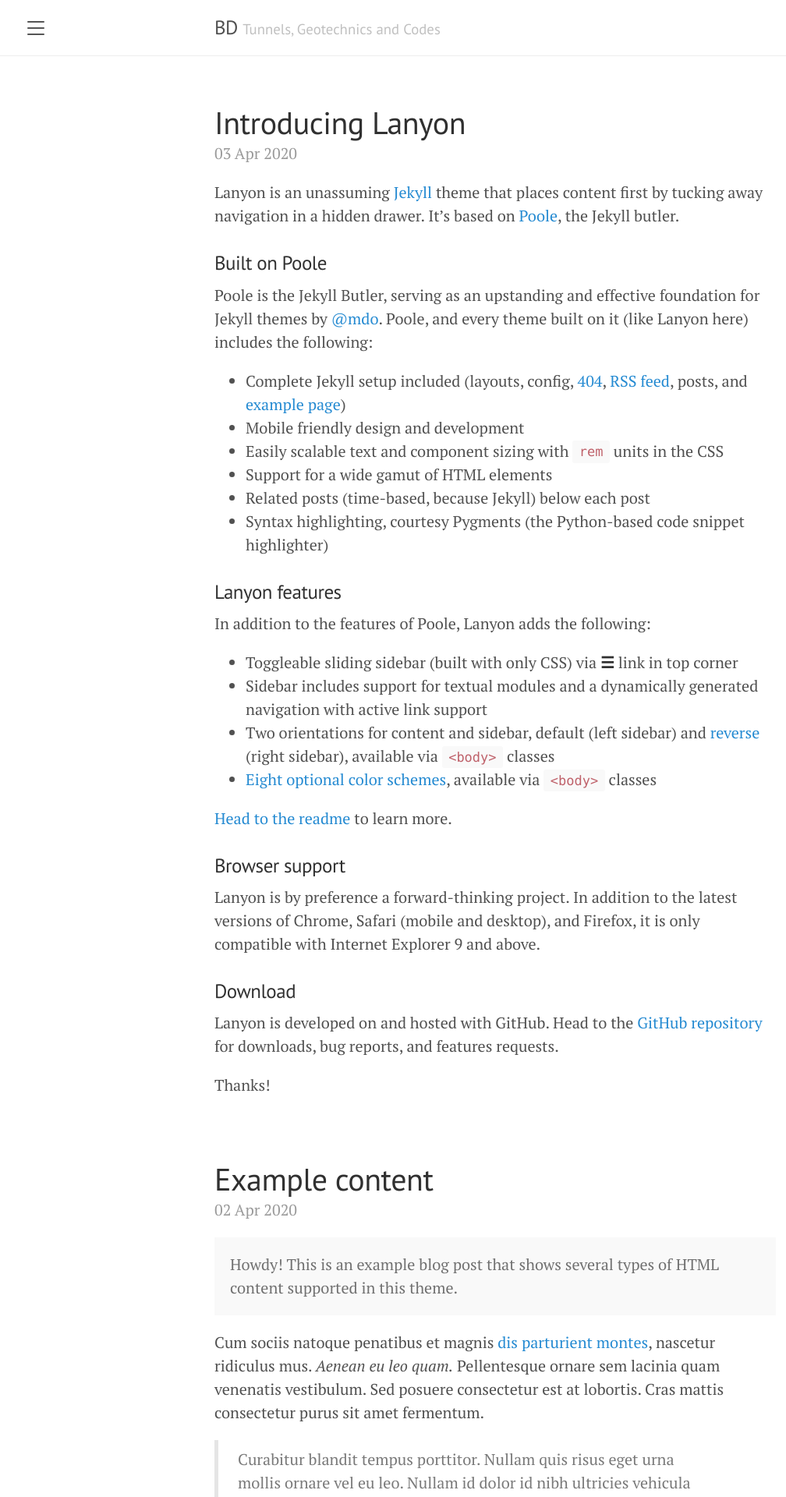
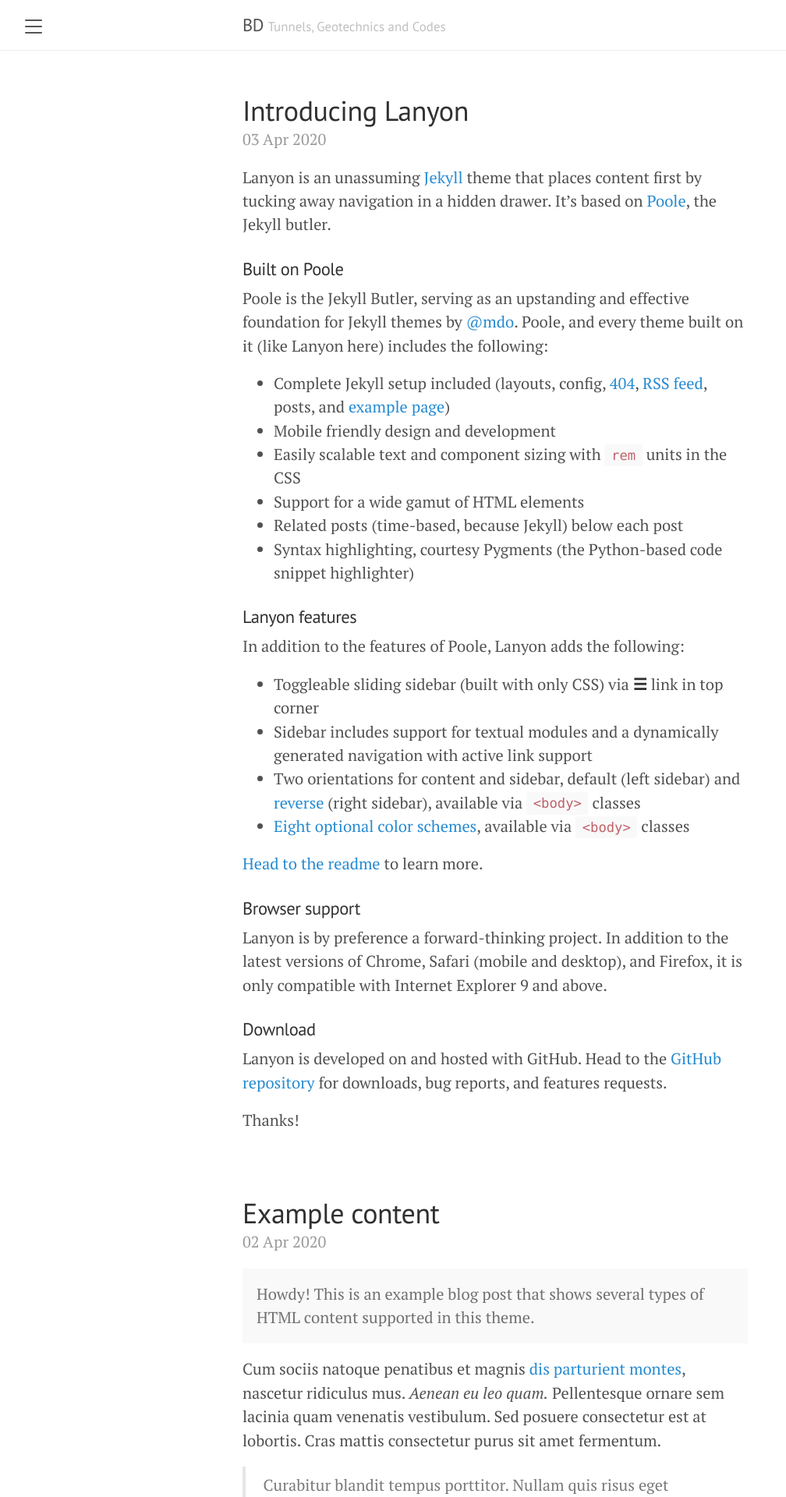
Before and after one commit to hdoer/berkdemir.github.io, a Jekyll site: the page built from index.html, in a window 1280 px wide. Shown: the top 1920 px of the page at 78% size, without its empty margins (5-1013 px from the left). Built offline with Jekyll 4.4.1, drawn with Linux system fonts in a browser that asks for light colours; the list of posts is cut into pages by our own code.

Commit message:
Update lanyon.css

```diff
--- a/public/css/lanyon.css
+++ b/public/css/lanyon.css
@@ -38,6 +38,7 @@
 html,
 body {
   overflow-x: hidden;
+  font-size: 1.125rem; /* 15px */
 }
 
 html {
```
